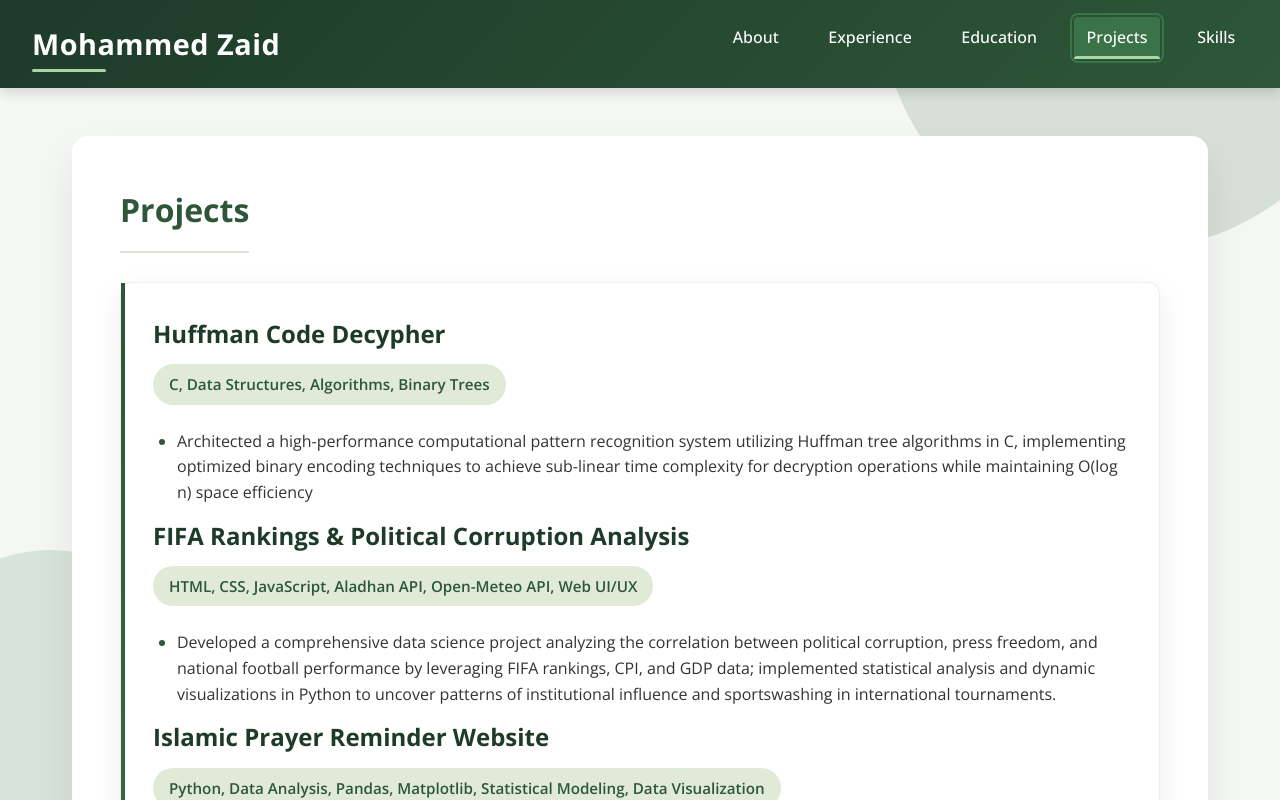
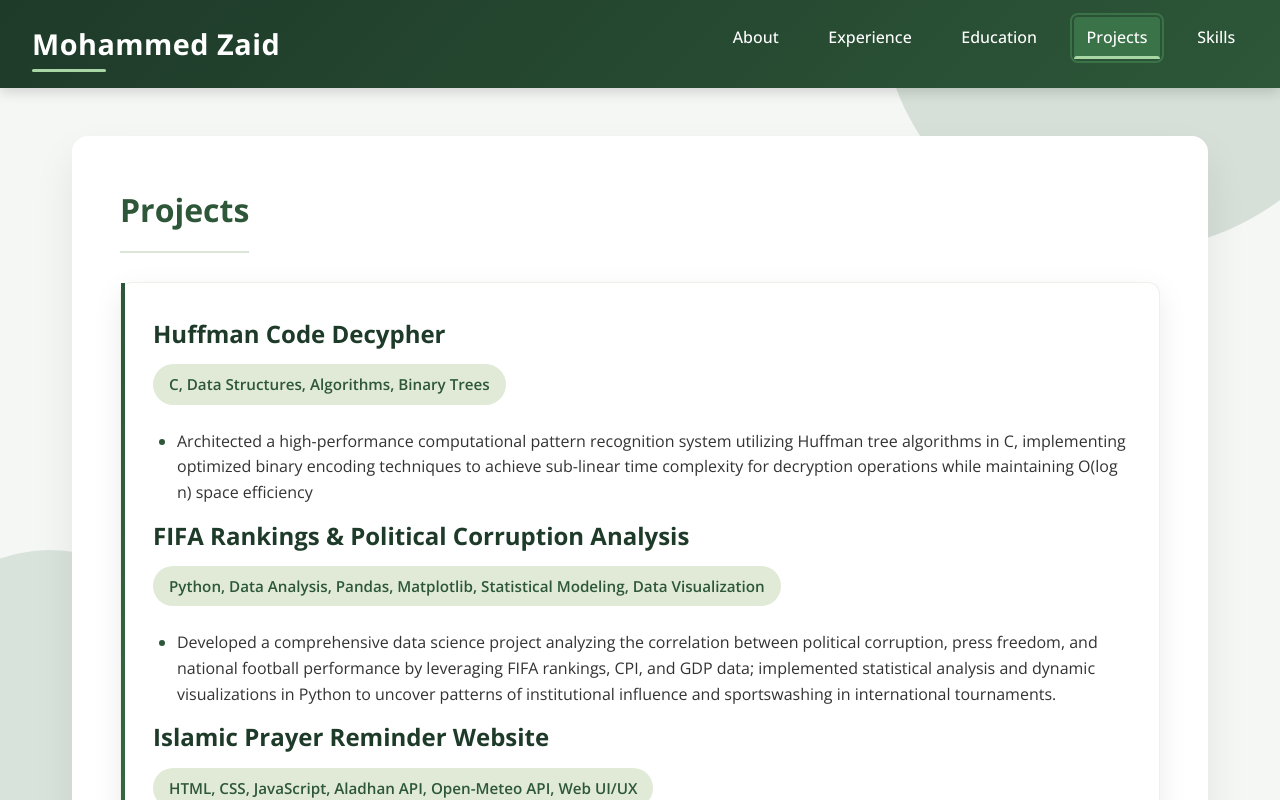
Before and after one commit to mzaid03/PersonalWeb, a React (Create React App) app: page / in a window 1280 px wide. Both pictures are taken after a click on the item "Projects". Shown: the top 800 px of the page. Built offline with nearby package versions, Linux system fonts and the light colour scheme.

Commit message:
slight changes to new project

```diff
--- a/src/App.js
+++ b/src/App.js
@@ -409,12 +409,12 @@ function App() {
  <li>Architected a high-performance computational pattern recognition system utilizing Huffman tree algorithms in C, implementing optimized binary encoding techniques to achieve sub-linear time complexity for decryption operations while maintaining O(log n) space efficiency</li>
  </ul>
  <h3>FIFA Rankings & Political Corruption Analysis</h3>
- <p className="tech-stack">HTML, CSS, JavaScript, Aladhan API, Open-Meteo API, Web UI/UX</p>
+ <p className="tech-stack">Python, Data Analysis, Pandas, Matplotlib, Statistical Modeling, Data Visualization</p>
  <ul>
  <li>Developed a comprehensive data science project analyzing the correlation between political corruption, press freedom, and national football performance by leveraging FIFA rankings, CPI, and GDP data; implemented statistical analysis and dynamic visualizations in Python to uncover patterns of institutional influence and sportswashing in international tournaments.</li>
  </ul>
  <h3>Islamic Prayer Reminder Website</h3>
- <p className="tech-stack">Python, Data Analysis, Pandas, Matplotlib, Statistical Modeling, Data Visualization</p>
+ <p className="tech-stack">HTML, CSS, JavaScript, Aladhan API, Open-Meteo API, Web UI/UX</p>
  <ul>
  <li>Designed and implemented a location-based Islamic prayer reminder web application that dynamically displays daily Salah times, Hijri dates, Quranic verses by integrating the Aladhan and Open-Meteo geolocation APIs; enabled both auto-location and manual ZIP/city entry for flexible user access across regions. Engineered a visually appealing and mobile-responsive interface using modern JavaScript, HTML, and CSS, with advanced features such as animated Dhikr page titles, interactive Hadith refresh, dark mode toggling, and an embedded PDF guide for learning how to pray—prioritizing both accessibility and spiritual enrichment through thoughtful design and real-time religious functionality.</li>
  </ul>
```
